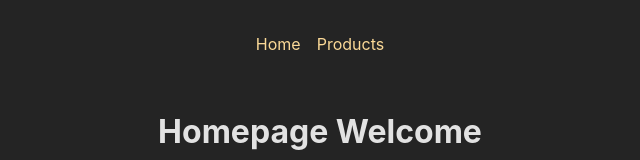
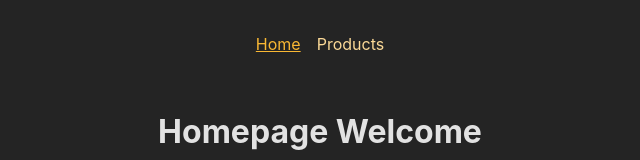
Before and after one commit to alperencngz/reactrouterbasics, a React (Create React App) app: page / in a window 1280 px wide. Shown: the top 160 px of the page, without its empty margins (320-960 px from the left). Built offline with nearby package versions, Linux system fonts and the light colour scheme.

Commit message:
A little css part
How to add hower effect to navbar

```diff
--- a/src/components/MainNavigation.js
+++ b/src/components/MainNavigation.js
@@ -1,4 +1,4 @@
-import { Link } from "react-router-dom";
+import { NavLink } from "react-router-dom";
 
 import classes from "./MainNavigation.module.css";
 
@@ -8,10 +8,25 @@
             <nav>
                 <ul className={classes.list}>
                     <li>
-                        <Link to="/">Home</Link>
+                        <NavLink
+                            to="/"
+                            className={({ isActive }) =>
+                                isActive ? classes.active : undefined
+                            }
+                            end
+                        >
+                            Home
+                        </NavLink>
                     </li>
                     <li>
-                        <Link to="/products">Products</Link>
+                        <NavLink
+                            to="/products"
+                            className={({ isActive }) =>
+                                isActive ? classes.active : undefined
+                            }
+                        >
+                            Products
+                        </NavLink>
                     </li>
                 </ul>
             </nav>
```
